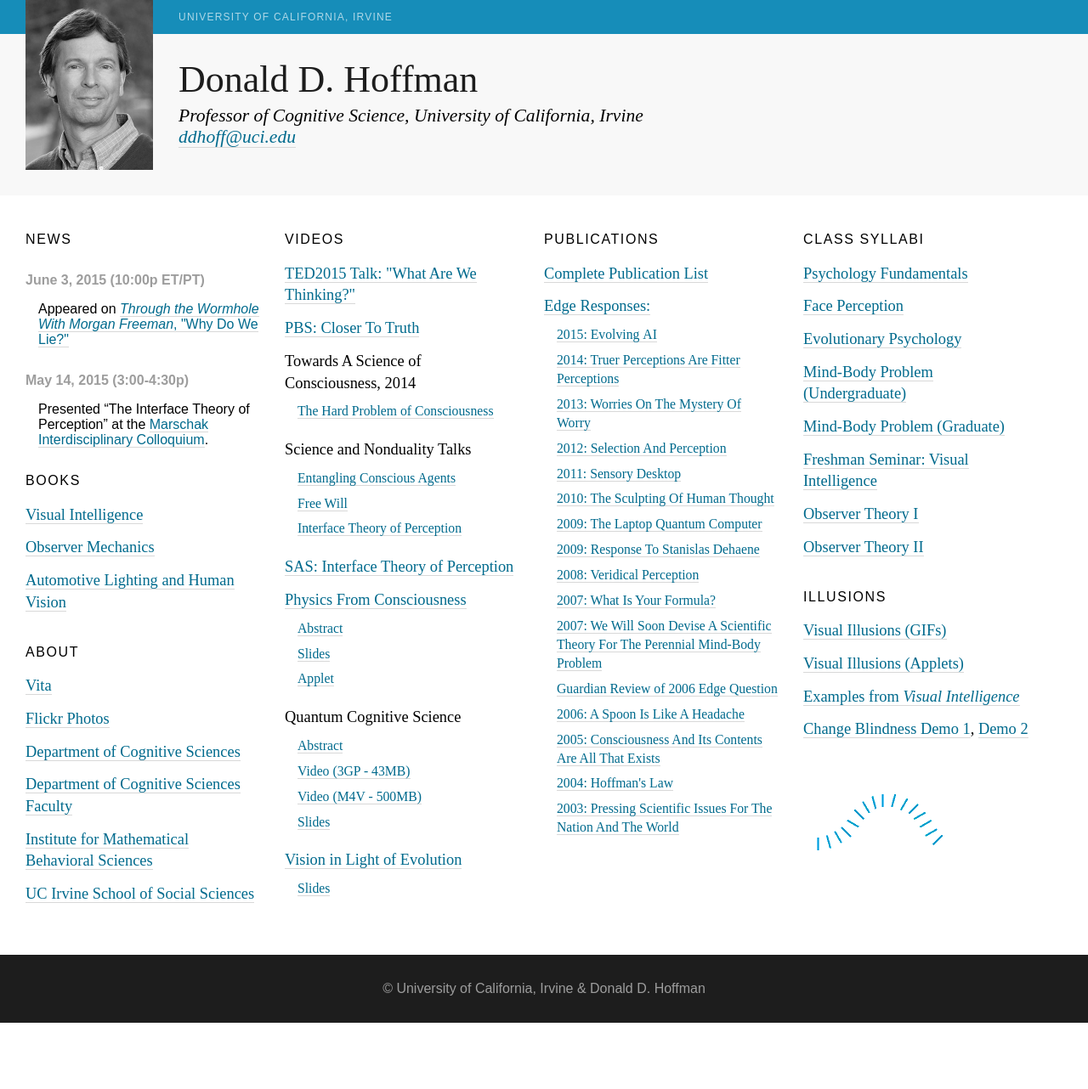
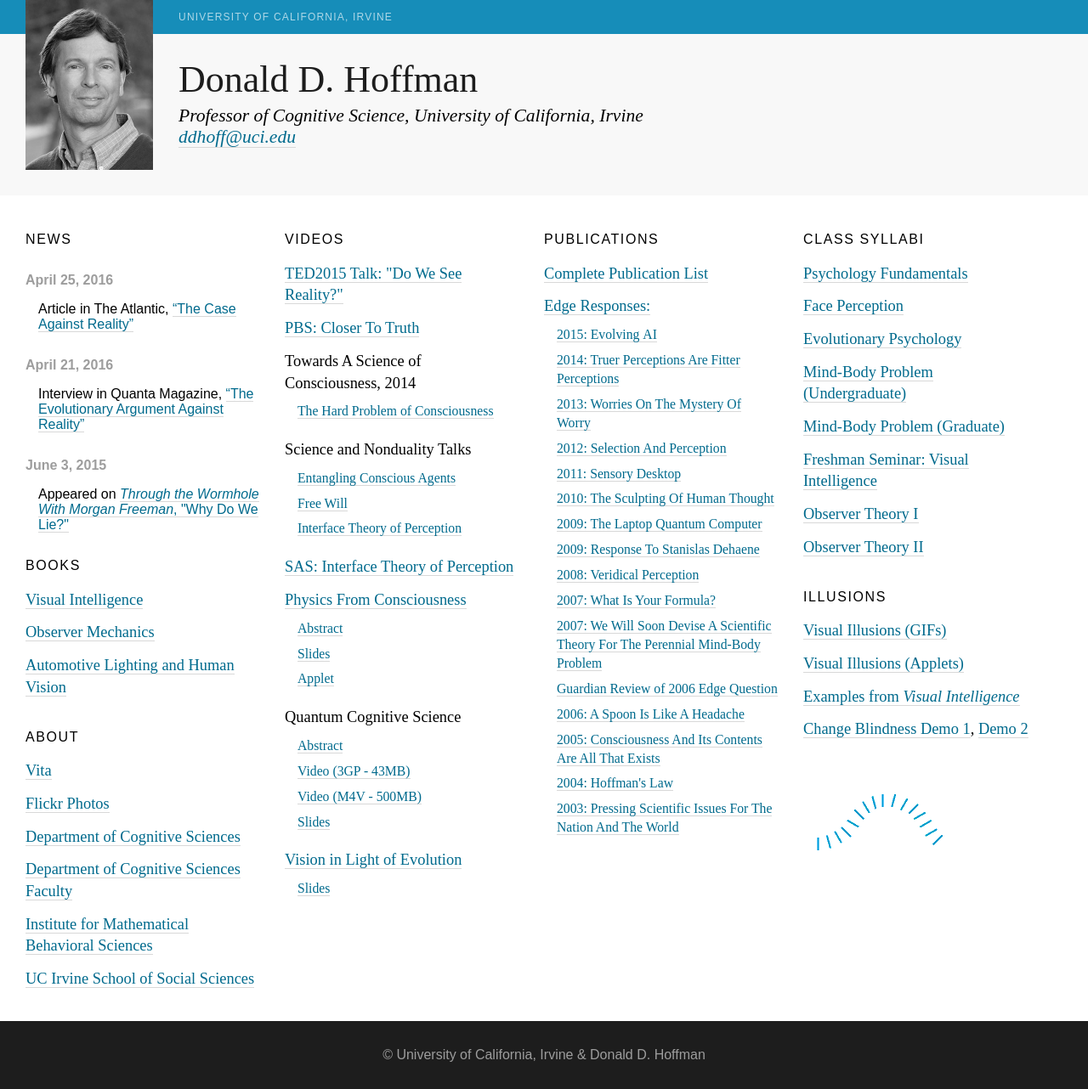
Before and after one commit to stvnrynlds/ddhoff, a Jekyll site: the page built from _dev/index.html, in a window 1280 px wide. Shown: the whole page at 85% size. Built offline with Jekyll 4.4.1, drawn with Linux system fonts in a browser that asks for light colours; Markdown is read by kramdown in place of the engine named in the settings; before the commit the page ends 1204 px from its top, so only the background shows below that.

Commit message:
Updated News and Ted Talk title

```diff
--- a/_dev/index.html
+++ b/_dev/index.html
@@ -5,10 +5,14 @@ layout: base
 <div class="col">
 	<h2>News</h2>
 	<div class="new">
-		<h4>June 3, 2015 (10:00p ET/PT)</h3>
+		<h4>April 25, 2016</h4>
+		<p>Article in The Atlantic, <a href="http://www.theatlantic.com/science/archive/2016/04/the-illusion-of-reality/479559/" target="_blank">&ldquo;The Case Against Reality&rdquo;</a></p>
+		<h4>April 21, 2016</h4>
+		<p>Interview in Quanta Magazine, <a href="https://www.quantamagazine.org/20160421-the-evolutionary-argument-against-reality/" target="_blank">&ldquo;The Evolutionary Argument Against Reality&rdquo;</a></p>
+		<h4>June 3, 2015</h4>
 		<p>Appeared on <a href="http://www.sciencechannel.com/tv-shows/through-the-wormhole/can-we-handle-the-truth-2/" target="_blank"><i>Through the Wormhole With Morgan Freeman</i>, "Why Do We Lie?"</a></p>
-		<h4>May 14, 2015 (3:00-4:30p)</h3>
-		<p>Presented &ldquo;The Interface Theory of Perception&rdquo; at the <a href="http://marschak.ucla.edu/speakers" target="_blank">Marschak Interdisciplinary Colloquium</a>.</p>
+<!-- 		<h4>May 14, 2015 (3:00-4:30p)</h3>
+		<p>Presented &ldquo;The Interface Theory of Perception&rdquo; at the <a href="http://marschak.ucla.edu/speakers" target="_blank">Marschak Interdisciplinary Colloquium</a>.</p> -->
 	</div>
 <h2>Books</h2>
 <ul>
@@ -31,7 +35,7 @@ layout: base
 <div class="col">
 <h2>Videos</h2>
 <ul>
-	<li><a href="http://go.ted.com/bkvy" target="_blank">TED2015 Talk: "What Are We Thinking?"</a></li>
+	<li><a href="http://go.ted.com/bkvy" target="_blank">TED2015 Talk: "Do We See Reality?"</a></li>
 	<li><a href="http://www.closertotruth.com/contributor/donald-hoffman/profile" target="_blank">PBS: Closer To Truth</a></li>
 	<li>Towards A Science of Consciousness, 2014
 		<ul>
```
Also changed, not shown: 1 other file.
